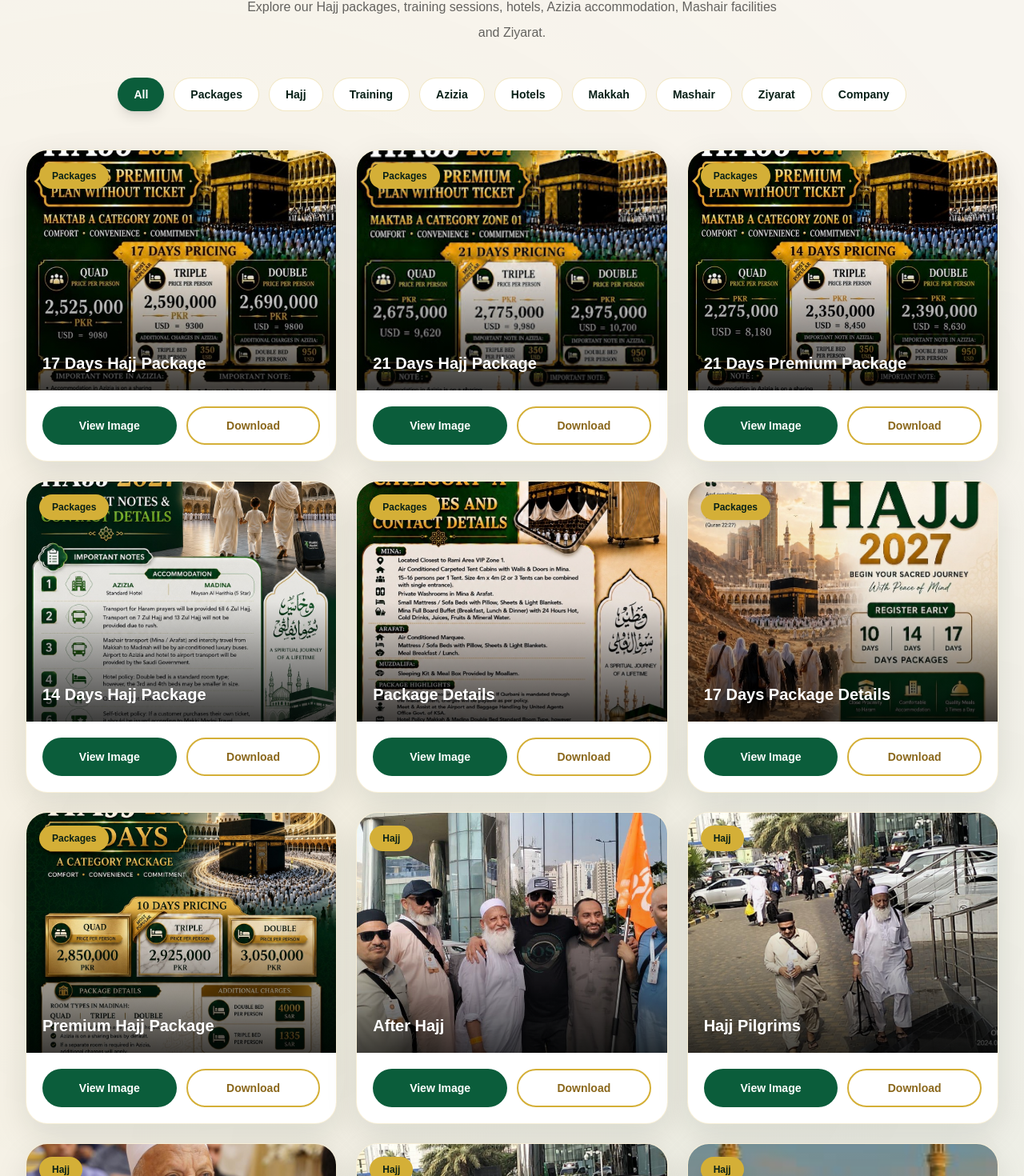
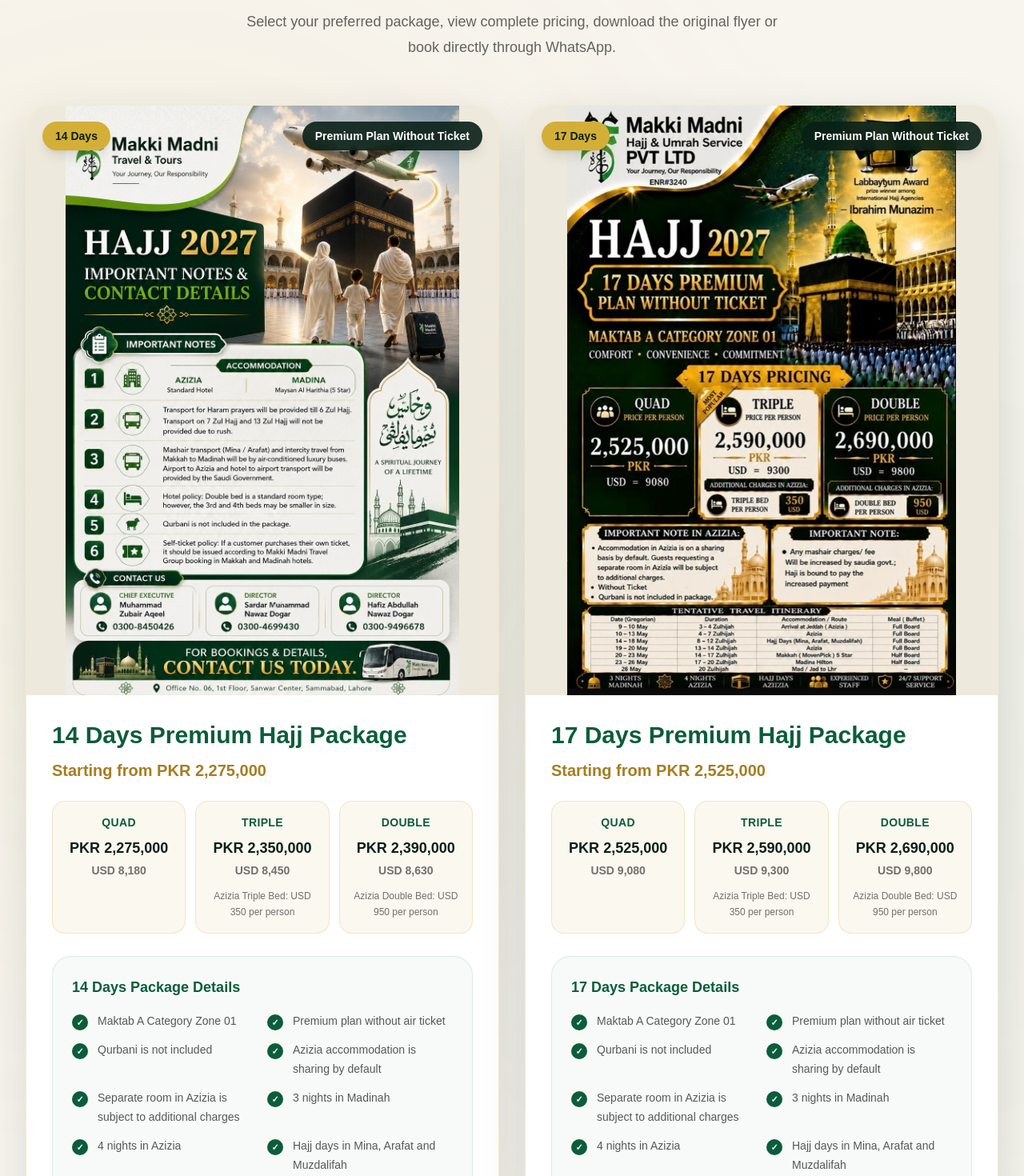
Before and after one commit to abdullahkhurshid5988-bot/MAKKIMADNIPORTAL, a Next.js app: page / in a window 1280 px wide. Shown: the part 7679-9149 px from the top of the page at 80% size. Built offline with nearby package versions, Linux system fonts and the light colour scheme.

Commit message:
Fix complete Hajj packages and flyer images

```diff
--- a/app/COMPONENTS/HOME/Gallery.tsx
+++ b/app/COMPONENTS/HOME/Gallery.tsx
@@ -1,363 +1,434 @@
 "use client";
 
 import Image from "next/image";
-import { useState } from "react";
 
-type GalleryItem = {
-  id: number;
-  src: string;
-  title: string;
-  category: string;
+type PackagePrice = {
+  room: string;
+  pkr: string;
+  usd: string;
+  extra?: string;
 };
 
-const gallery: GalleryItem[] = [
+type HajjPackage = {
+  id: number;
+  title: string;
+  duration: string;
+  badge: string;
+  image: string;
+  downloadName: string;
+  priceLabel: string;
+  prices?: PackagePrice[];
+  detailsTitle: string;
+  details: string[];
+  itinerary?: string[];
+};
+
+const WHATSAPP_NUMBER = "923006975181";
+
+const HAJJ_PACKAGES: HajjPackage[] = [
   {
     id: 1,
-    src: "/images/17 days.jfif",
-    title: "17 Days Hajj Package",
-    category: "Packages",
+    title: "14 Days Premium Hajj Package",
+    duration: "14 Days",
+    badge: "Premium Plan Without Ticket",
+    image: "/images/hajj 14 days.jpeg",
+    downloadName: "Makki-Madni-14-Days-Hajj-Package.jpeg",
+    priceLabel: "Starting from PKR 2,275,000",
+    prices: [
+      {
+        room: "Quad",
+        pkr: "2,275,000",
+        usd: "8,180",
       },
       {
-    id: 2,
-    src: "/images/21 days.jpg",
-    title: "21 Days Hajj Package",
-    category: "Packages",
+        room: "Triple",
+        pkr: "2,350,000",
+        usd: "8,450",
+        extra: "Azizia Triple Bed: USD 350 per person",
       },
       {
-    id: 3,
-    src: "/images/21days.jfif",
-    title: "21 Days Premium Package",
-    category: "Packages",
+        room: "Double",
+        pkr: "2,390,000",
+        usd: "8,630",
+        extra: "Azizia Double Bed: USD 950 per person",
       },
-  {
-    id: 4,
-    src: "/images/hajj 14 days.jpeg",
-    title: "14 Days Hajj Package",
-    category: "Packages",
-  },
-  {
-    id: 5,
-    src: "/images/package details.jfif",
-    title: "Package Details",
-    category: "Packages",
-  },
-  {
-    id: 6,
-    src: "/images/package17.jpg.jpeg",
-    title: "17 Days Package Details",
-    category: "Packages",
-  },
-  {
-    id: 7,
-    src: "/images/premium-hajj.jpg.jpeg",
-    title: "Premium Hajj Package",
-    category: "Packages",
+    ],
+    detailsTitle: "14 Days Package Details",
+    details: [
+      "Maktab A Category Zone 01",
+      "Premium plan without air ticket",
+      "Qurbani is not included",
+      "Azizia accommodation is sharing by default",
+      "Separate room in Azizia is subject to additional charges",
+      "3 nights in Madinah",
+      "4 nights in Azizia",
+      "Hajj days in Mina, Arafat and Muzdalifah",
+      "Madinah Emaar Royal accommodation",
+      "Experienced Hajj guides",
+      "24/7 support assistance",
+    ],
+    itinerary: [
+      "9–10 May: Arrival at Jeddah and transfer to Azizia — Full Board",
+      "10–13 May: Azizia stay — Full Board",
+      "14–18 May: Mina, Arafat and Muzdalifah — Full Board",
+      "19–20 May: Azizia stay — Full Board",
+      "20–23 May: Madinah Emaar Royal — Half Board",
+      "23 May: Madinah or Jeddah to Lahore",
+    ],
   },
 
   {
-    id: 8,
-    src: "/images/after hajj.jpeg",
-    title: "After Hajj",
-    category: "Hajj",
+    id: 2,
+    title: "17 Days Premium Hajj Package",
+    duration: "17 Days",
+    badge: "Premium Plan Without Ticket",
+    image: "/images/17 days.jfif",
+    downloadName: "Makki-Madni-17-Days-Hajj-Package.jfif",
+    priceLabel: "Starting from PKR 2,525,000",
+    prices: [
+      {
+        room: "Quad",
+        pkr: "2,525,000",
+        usd: "9,080",
       },
       {
-    id: 9,
-    src: "/images/hajji.jpeg",
-    title: "Hajj Pilgrims",
-    category: "Hajj",
+        room: "Triple",
+        pkr: "2,590,000",
+        usd: "9,300",
+        extra: "Azizia Triple Bed: USD 350 per person",
       },
       {
-    id: 10,
-    src: "/images/hajji (2).jpeg",
-    title: "Hajj Pilgrims Group",
-    category: "Hajj",
+        room: "Double",
+        pkr: "2,690,000",
+        usd: "9,800",
+        extra: "Azizia Double Bed: USD 950 per person",
       },
-  {
-    id: 11,
-    src: "/images/hujjaj.jpeg",
-    title: "Hujjaj Group",
-    category: "Hajj",
-  },
-  {
-    id: 12,
-    src: "/images/hero.jpg.jfif",
-    title: "Hajj Journey",
-    category: "Hajj",
-  },
-  {
-    id: 13,
-    src: "/images/hero-2.jpg",
-    title: "Sacred Journey",
-    category: "Hajj",
-  },
-  {
-    id: 14,
-    src: "/images/hero.jpg (3).jfif",
-    title: "Hajj & Umrah Journey",
-    category: "Hajj",
+    ],
+    detailsTitle: "17 Days Package Details",
+    details: [
+      "Maktab A Category Zone 01",
+      "Premium plan without air ticket",
+      "Qurbani is not included",
+      "Azizia accommodation is sharing by default",
+      "Separate room in Azizia is subject to additional charges",
+      "3 nights in Madinah",
+      "4 nights in Azizia",
+      "Hajj days in Mina, Arafat and Muzdalifah",
+      "Makkah Movenpick 5 Star accommodation",
+      "Madinah Hilton accommodation",
+      "Experienced staff",
+      "24/7 support service",
+    ],
+    itinerary: [
+      "9–10 May: Arrival at Jeddah and transfer to Azizia — Full Board",
+      "10–13 May: Azizia stay — Full Board",
+      "14–18 May: Mina, Arafat and Muzdalifah — Full Board",
+      "19–20 May: Azizia stay — Full Board",
+      "20–23 May: Makkah Movenpick 5 Star — Half Board",
+      "23–26 May: Madinah Hilton — Half Board",
+      "26 May: Madinah or Jeddah to Lahore",
+    ],
   },
 
   {
-    id: 15,
-    src: "/images/hajj training.jpeg",
-    title: "Hajj Training",
-    category: "Training",
+    id: 3,
+    title: "21 Days Premium Hajj Package",
+    duration: "21 Days",
+    badge: "Premium Plan Without Ticket",
+    image: "/images/21 days.jpg",
+    downloadName: "Makki-Madni-21-Days-Hajj-Package.jpg",
+    priceLabel: "Starting from PKR 2,675,000",
+    prices: [
+      {
+        room: "Quad",
+        pkr: "2,675,000",
+        usd: "9,620",
       },
       {
-    id: 16,
-    src: "/images/hajj training (2).jpeg",
-    title: "Hajj Training Session",
-    category: "Training",
+        room: "Triple",
+        pkr: "2,775,000",
+        usd: "9,980",
+        extra: "Azizia Triple Bed: USD 350 per person",
       },
       {
-    id: 17,
-    src: "/images/hajj training (3).jpeg",
-    title: "Hajj Training Program",
-    category: "Training",
+        room: "Double",
+        pkr: "2,975,000",
+        usd: "10,700",
+        extra: "Azizia Double Bed: USD 950 per person",
       },
-  {
-    id: 18,
-    src: "/images/training.jpeg",
-    title: "Pilgrims Training",
-    category: "Training",
+    ],
+    detailsTitle: "21 Days Package Details",
+    details: [
+      "Maktab A Category Zone 01",
+      "Premium plan without air ticket",
+      "Qurbani is not included",
+      "Azizia accommodation is sharing by default",
+      "Separate room in Azizia is subject to additional charges",
+      "3 nights in Madinah",
+      "4 nights in Azizia",
+      "Hajj days in Mina, Arafat and Muzdalifah",
+      "Makkah Movenpick 5 Star accommodation",
+      "Madinah Hilton 5 Star accommodation",
+      "Experienced guides",
+      "24/7 support assistance",
+    ],
+    itinerary: [
+      "9–10 May: Arrival at Jeddah and transfer to Azizia — Full Board",
+      "10–13 May: Azizia stay — Full Board",
+      "14–18 May: Mina, Arafat and Muzdalifah — Full Board",
+      "19–20 May: Azizia stay — Full Board",
+      "20–26 May: Makkah Movenpick 5 Star — Half Board",
+      "26–30 May: Madinah Hilton 5 Star — Half Board",
+      "30 May: Madinah or Jeddah to Lahore",
+    ],
   },
 
   {
-    id: 19,
-    src: "/images/azizia hotel.jpeg",
-    title: "Azizia Hotel",
-    category: "Azizia",
-  },
-  {
-    id: 20,
-    src: "/images/azizia hotel (2).jfif",
-    title: "Azizia Hotel Interior",
-    category: "Azizia",
-  },
-  {
-    id: 21,
-    src: "/images/azizia hotel (3).jfif",
-    title: "Azizia Hotel Room",
-    category: "Azizia",
-  },
-  {
-    id: 22,
-    src: "/images/azizia hotel.jfif",
-    title: "Azizia Hotel Night View",
-    category: "Azizia",
-  },
-
-  {
-    id: 23,
-    src: "/images/madina hilton.jfif",
-    title: "Madinah Hilton",
-    category: "Hotels",
-  },
-  {
-    id: 24,
-    src: "/images/madina hilton (2).jfif",
-    title: "Madinah Hilton Exterior",
-    category: "Hotels",
-  },
-  {
-    id: 25,
-    src: "/images/madina hilton hotel.jfif",
-    title: "Madinah Hilton Hotel",
-    category: "Hotels",
-  },
-  {
-    id: 26,
-    src: "/images/madina hilton hotel (2).jfif",
-    title: "Madinah Hilton Accommodation",
-    category: "Hotels",
-  },
-  {
-    id: 27,
-    src: "/images/madina hilton hotel (3).jfif",
-    title: "Madinah Hilton Room",
-    category: "Hotels",
-  },
-
-  {
-    id: 28,
-    src: "/images/makkah (2).jfif",
-    title: "Makkah",
-    category: "Makkah",
-  },
-  {
-    id: 29,
-    src: "/images/makkah movin pic.jfif",
-    title: "Makkah Movenpick",
-    category: "Hotels",
-  },
-  {
-    id: 30,
-    src: "/images/makkah movin pick.jfif",
-    title: "Makkah Movenpick Hotel",
-    category: "Hotels",
-  },
-  {
-    id: 31,
-    src: "/images/makkah movin movinpick.jfif",
-    title: "Makkah Movenpick Room",
-    category: "Hotels",
-  },
-
-  {
-    id: 32,
-    src: "/images/mina camp.jpeg",
-    title: "Mina Camp",
-    category: "Mashair",
-  },
-  {
-    id: 33,
-    src: "/images/mina maktab a.jpeg",
-    title: "Mina Maktab Category A",
-    category: "Mashair",
-  },
-  {
-    id: 34,
-    src: "/images/mina tant.jpeg",
-    title: "Mina Tent",
-    category: "Mashair",
-  },
-  {
-    id: 35,
-    src: "/images/mina.jpeg",
-    title: "Mina Facilities",
-    category: "Mashair",
-  },
-
-  {
-    id: 36,
-    src: "/images/ziarat.jpeg",
-    title: "Ziyarat",
-    category: "Ziyarat",
-  },
-
-  {
-    id: 37,
-    src: "/images/logo.jpg",
-    title: "Makki Madni Logo",
-    category: "Company",
-  },
-  {
-    id: 38,
-    src: "/images/card.jpeg",
-    title: "Company Card",
-    category: "Company",
+    id: 4,
+    title: "Maktab Category-A Facilities",
+    duration: "Facilities",
+    badge: "Facilities & Contact Details",
+    image: "/images/package details.jfif",
+    downloadName: "Makki-Madni-Facilities-Details.jfif",
+    priceLabel: "Complete Facilities and Policy Information",
+    detailsTitle: "Package Facilities",
+    details: [
+      "VIP Zone 1 closest to the Rami area",
+      "Air-conditioned carpeted tent cabins in Mina",
+      "Tent cabins with walls and doors",
+      "Approximately 15–16 persons per tent",
+      "Private washrooms in Mina and Arafat",
+      "Mattress or sofa beds with pillows and blankets",
+      "Full-board buffet in Mina",
+      "Hot and cold drinks available",
+      "Arafat air-conditioned marquee",
+      "Muzdalifah sleeping kit and meal box",
+      "Airport meet and assist service",
+      "Baggage handling service",
+      "VIP air-conditioned buses with washroom",
+      "Seat-by-seat transportation",
+      "Makkah and Madinah Ziyarat with guide",
+      "Complimentary Azizia to Haram transport",
+      "Required documents mentioned in the flyer",
+      "Payment policy mentioned in the flyer",
+    ],
   },
 ];
 
-const categories = [
-  "All",
-  "Packages",
-  "Hajj",
-  "Training",
-  "Azizia",
-  "Hotels",
-  "Makkah",
-  "Mashair",
-  "Ziyarat",
-  "Company",
-];
+function createWhatsAppMessage(pkg: HajjPackage) {
+  const pricingText = pkg.prices
+    ? pkg.prices
+        .map(
+          (price) =>
+            `${price.room}
+PKR ${price.pkr}
+USD ${price.usd}${price.extra ? `\n${price.extra}` : ""}`
+        )
+        .join("\n\n")
+    : pkg.priceLabel;
 
-export default function Gallery() {
-  const [selectedCategory, setSelectedCategory] = useState("All");
+  const detailsText = pkg.details
+    .map((detail) => `• ${detail}`)
+    .join("\n");
 
-  const filteredGallery =
-    selectedCategory === "All"
-      ? gallery
-      : gallery.filter((item) => item.category === selectedCategory);
+  const itineraryText = pkg.itinerary
+    ? `
 
+Tentative Travel Itinerary:
+${pkg.itinerary.map((item) => `• ${item}`).join("\n")}`
+    : "";
+
+  return `Assalam-o-Alaikum,
+
+I am interested in:
+
+${pkg.title}
+${pkg.badge}
+
+Package Price:
+${pricingText}
+
+${pkg.detailsTitle}:
+${detailsText}${itineraryText}
+
+Please send me complete availability, booking, documents and payment details.
+
+Thank you.`;
+}
+
+export default function Packages() {
   return (
     <section
-      id="gallery"
+      id="packages"
       className="relative overflow-hidden bg-[#f8f5ef] px-4 py-20 text-[#082017] sm:px-6 lg:px-8 lg:py-28"
     >
       <div className="pointer-events-none absolute inset-0 opacity-40 [background-image:radial-gradient(circle_at_15%_20%,rgba(212,175,55,.18),transparent_28%),radial-gradient(circle_at_85%_30%,rgba(11,93,59,.12),transparent_30%)]" />
 
       <div className="relative mx-auto max-w-7xl">
         <div className="mx-auto max-w-3xl text-center">
-          <p className="font-bold uppercase tracking-[0.25em] text-[#b28a2e]">
-            Our Gallery
-          </p>
+          <span className="inline-flex rounded-full border border-[#d4af37]/40 bg-white px-5 py-2 text-sm font-extrabold uppercase tracking-[0.22em] text-[#9a741f] shadow-sm">
+            Hajj 2027
+          </span>
 
-          <h2 className="mt-4 text-4xl font-black sm:text-5xl lg:text-6xl">
-            Hajj Journey & Facilities
+          <h2 className="mt-5 text-4xl font-black tracking-tight sm:text-5xl lg:text-6xl">
+            Premium Hajj Packages
           </h2>
 
-          <p className="mx-auto mt-5 max-w-2xl leading-8 text-black/60">
-            Explore our Hajj packages, training sessions, hotels, Azizia
-            accommodation, Mashair facilities and Ziyarat.
+          <p className="mx-auto mt-5 max-w-2xl text-base leading-8 text-black/60 sm:text-lg">
+            Select your preferred package, view complete pricing, download the
+            original flyer or book directly through WhatsApp.
           </p>
         </div>
 
-        <div className="mt-10 flex flex-wrap justify-center gap-3">
-          {categories.map((category) => (
-            <button
-              key={category}
-              type="button"
-              onClick={() => setSelectedCategory(category)}
-              className={`rounded-full px-5 py-2.5 text-sm font-bold transition ${
-                selectedCategory === category
-                  ? "bg-[#0b5d3b] text-white shadow-lg"
-                  : "border border-[#d4af37]/30 bg-white text-[#082017] hover:border-[#d4af37] hover:bg-[#fff8e7]"
-              }`}
+        <div className="mt-14 grid items-start gap-8 lg:grid-cols-2">
+          {HAJJ_PACKAGES.map((pkg) => {
+            const whatsappMessage = createWhatsAppMessage(pkg);
+
+            const whatsappUrl = `https://wa.me/${WHATSAPP_NUMBER}?text=${encodeURIComponent(
+              whatsappMessage
+            )}`;
+
+            return (
+              <article
+                key={pkg.id}
+                className="group overflow-hidden rounded-[2rem] border border-[#d4af37]/25 bg-white shadow-[0_18px_60px_rgba(8,32,23,0.12)] transition duration-500 hover:-translate-y-2 hover:shadow-[0_26px_80px_rgba(8,32,23,0.18)]"
               >
-              {category}
-            </button>
-          ))}
-        </div>
-
-        <div className="mt-12 grid gap-6 sm:grid-cols-2 lg:grid-cols-3">
-          {filteredGallery.map((item) => (
-            <article
-              key={item.id}
-              className="group overflow-hidden rounded-[1.7rem] border border-[#d4af37]/20 bg-white shadow-[0_14px_40px_rgba(8,32,23,0.10)] transition duration-300 hover:-translate-y-2 hover:shadow-[0_22px_60px_rgba(8,32,23,0.16)]"
-            >
-              <div className="relative h-[300px] overflow-hidden bg-[#eae5d9]">
+                <div className="relative aspect-[4/5] overflow-hidden bg-[#eee9dd]">
                   <Image
-                  src={item.src}
-                  alt={item.title}
+                    src={pkg.image}
+                    alt={`${pkg.title} flyer`}
                     fill
-                  sizes="(max-width: 640px) 100vw, (max-width: 1024px) 50vw, 33vw"
-                  className="object-cover transition duration-500 group-hover:scale-105"
+                    unoptimized
+                    sizes="(max-width: 1024px) 100vw, 50vw"
+                    className="object-contain transition duration-500 group-hover:scale-[1.015]"
+                    priority={pkg.id === 1}
                   />
 
-                <div className="absolute inset-0 bg-gradient-to-t from-black/75 via-black/5 to-transparent" />
-
-                <span className="absolute left-4 top-4 rounded-full bg-[#d4af37] px-4 py-2 text-xs font-black text-[#082017] shadow-lg">
-                  {item.category}
+                  <div className="absolute inset-x-0 top-0 flex items-start justify-between gap-3 p-5">
+                    <span className="rounded-full bg-[#d4af37] px-4 py-2 text-sm font-black text-[#082017] shadow-lg">
+                      {pkg.duration}
                     </span>
 
-                <div className="absolute inset-x-0 bottom-0 p-5">
-                  <h3 className="text-xl font-black text-white">
-                    {item.title}
-                  </h3>
+                    <span className="max-w-[68%] rounded-full bg-[#082017]/90 px-4 py-2 text-right text-xs font-bold text-white shadow-lg backdrop-blur sm:text-sm">
+                      {pkg.badge}
+                    </span>
                   </div>
                 </div>
 
-              <div className="grid grid-cols-2 gap-3 p-5">
+                <div className="p-6 sm:p-8">
+                  <h3 className="text-2xl font-black text-[#0b5d3b] sm:text-3xl">
+                    {pkg.title}
+                  </h3>
+
+                  <p className="mt-3 text-xl font-extrabold text-[#a67d20]">
+                    {pkg.priceLabel}
+                  </p>
+
+                  {pkg.prices && (
+                    <div className="mt-6 grid gap-3 sm:grid-cols-3">
+                      {pkg.prices.map((price) => (
+                        <div
+                          key={price.room}
+                          className="rounded-2xl border border-[#d4af37]/25 bg-[#fbf8f0] p-4 text-center"
+                        >
+                          <p className="text-sm font-black uppercase tracking-wide text-[#0b5d3b]">
+                            {price.room}
+                          </p>
+
+                          <p className="mt-2 text-lg font-black text-[#082017]">
+                            PKR {price.pkr}
+                          </p>
+
+                          <p className="mt-1 text-sm font-bold text-black/55">
+                            USD {price.usd}
+                          </p>
+
+                          {price.extra && (
+                            <p className="mt-3 text-xs leading-5 text-black/55">
+                              {price.extra}
+                            </p>
+                          )}
+                        </div>
+                      ))}
+                    </div>
+                  )}
+
+                  <div className="mt-7 rounded-3xl border border-[#0b5d3b]/10 bg-[#f7faf8] p-5 sm:p-6">
+                    <h4 className="text-lg font-black text-[#0b5d3b]">
+                      {pkg.detailsTitle}
+                    </h4>
+
+                    <div className="mt-4 grid gap-3 sm:grid-cols-2">
+                      {pkg.details.map((detail) => (
+                        <div key={detail} className="flex items-start gap-3">
+                          <span className="mt-1 flex h-5 w-5 shrink-0 items-center justify-center rounded-full bg-[#0b5d3b] text-[11px] font-black text-white">
+                            ✓
+                          </span>
+
+                          <p className="text-sm leading-6 text-black/65">
+                            {detail}
+                          </p>
+                        </div>
+                      ))}
+                    </div>
+                  </div>
+
+                  {pkg.itinerary && (
+                    <details className="mt-5 rounded-3xl border border-[#d4af37]/25 bg-[#fffaf0] p-5 open:shadow-sm">
+                      <summary className="cursor-pointer list-none font-black text-[#8a671b]">
+                        View Tentative Travel Itinerary
+                      </summary>
+
+                      <div className="mt-4 space-y-3">
+                        {pkg.itinerary.map((item) => (
+                          <p
+                            key={item}
+                            className="border-l-2 border-[#d4af37] pl-3 text-sm leading-6 text-black/65"
+                          >
+                            {item}
+                          </p>
+                        ))}
+                      </div>
+                    </details>
+                  )}
+
+                  <div className="mt-7 grid gap-3 sm:grid-cols-3">
                     <a
-                  href={item.src}
+                      href={whatsappUrl}
                       target="_blank"
                       rel="noopener noreferrer"
-                  className="flex items-center justify-center rounded-full bg-[#0b5d3b] px-4 py-3 text-sm font-bold text-white transition hover:bg-[#083f2a]"
+                      className="inline-flex items-center justify-center rounded-full bg-[#0b5d3b] px-5 py-3.5 text-sm font-black text-white shadow-lg transition hover:bg-[#083f2a]"
                     >
-                  View Image
+                      Book Now
                     </a>
 
                     <a
-                  href={item.src}
-                  download
-                  className="flex items-center justify-center rounded-full border-2 border-[#d4af37] px-4 py-3 text-sm font-bold text-[#8a671b] transition hover:bg-[#fff7df]"
+                      href={whatsappUrl}
+                      target="_blank"
+                      rel="noopener noreferrer"
+                      className="inline-flex items-center justify-center rounded-full bg-[#25D366] px-5 py-3.5 text-sm font-black text-white shadow-lg transition hover:brightness-95"
                     >
-                  Download
+                      WhatsApp
+                    </a>
+
+                    <a
+                      href={pkg.image}
+                      download={pkg.downloadName}
+                      className="inline-flex items-center justify-center rounded-full border-2 border-[#d4af37] bg-white px-5 py-3.5 text-sm font-black text-[#8a671b] transition hover:bg-[#fff7df]"
+                    >
+                      Download Flyer
                     </a>
                   </div>
+
+                  <p className="mt-5 text-center text-xs leading-5 text-black/45">
+                    Prices and itinerary are subject to final confirmation. Any
+                    increase in Mashair or Saudi government charges will be
+                    payable by the Haji.
+                  </p>
+                </div>
               </article>
-          ))}
+            );
+          })}
         </div>
       </div>
     </section>
```
Lines whose indentation alone changed are shown as unchanged.
